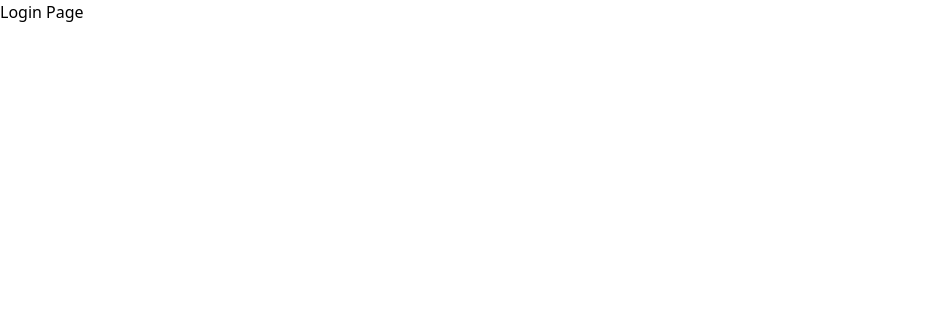
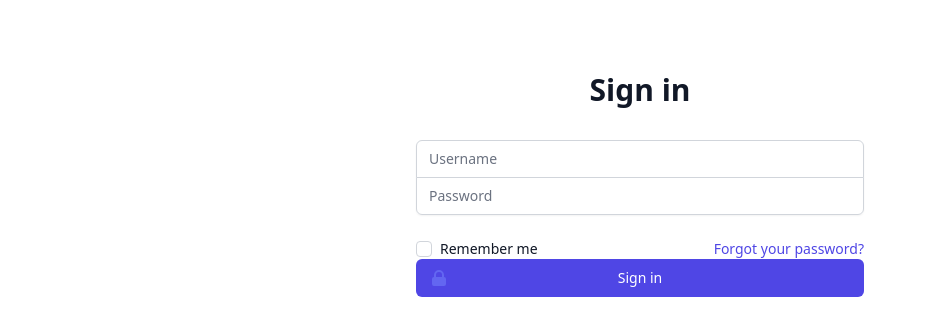
Before and after one commit to nNabakhteveli/Invoices-UI, a React (Create React App) app: page / in a window 1280 px wide. Shown: the top 336 px of the page, without its empty margins (0-926 px from the left). Built offline with nearby package versions, Linux system fonts and the light colour scheme.

Commit message:
Added login page

```diff
--- a/package.json
+++ b/package.json
@@ -3,6 +3,8 @@
   "version": "0.1.0",
   "private": true,
   "dependencies": {
+    "@heroicons/react": "^1.0.6",
+    "@tailwindcss/forms": "^0.5.2",
     "@testing-library/jest-dom": "^5.16.4",
     "@testing-library/react": "^13.3.0",
     "@testing-library/user-event": "^13.5.0",
@@ -10,6 +12,7 @@
     "react-dom": "^18.2.0",
     "react-router-dom": "^6.3.0",
     "react-scripts": "5.0.1",
+    "tailwindcss-plugin-heroicons": "^0.0.9",
     "web-vitals": "^2.1.4"
   },
   "scripts": {
--- a/public/index.html
+++ b/public/index.html
@@ -1,5 +1,5 @@
 <!DOCTYPE html>
-<html lang="en">
+<html lang="en" class="h-full bg-gray-50">
   <head>
     <meta charset="utf-8" />
     <link rel="icon" href="%PUBLIC_URL%/favicon.ico" />
@@ -26,7 +26,7 @@
     -->
     <title>React App</title>
   </head>
-  <body>
+  <body class="h-full">
     <noscript>You need to enable JavaScript to run this app.</noscript>
     <div id="root"></div>
     <!--
--- a/src/App.js
+++ b/src/App.js
@@ -1,13 +1,14 @@
 import { BrowserRouter as Router, Routes, Route } from 'react-router-dom';
 
-import Login from './components/Login/Login';
+import LoginPage from './components/Login';
 
 
 function App() {
   return (
     <Router>
       <Routes>
-        <Route path="/" element={<Login />} />
+        <Route path="/" element={<LoginPage />} />
+        <Route path="/content" element={<h1>Content Page</h1>} />
       </Routes>
     </Router>
   );
--- /dev/null
+++ b/src/components/Login.jsx
@@ -0,0 +1,80 @@
+import { LockClosedIcon } from '@heroicons/react/solid'
+import { Link } from 'react-router-dom'
+
+export default function LoginPage() {
+  return (
+    <>
+      <div className="min-h-full flex items-center justify-center py-12 px-4 sm:px-6 lg:px-8">
+        <div className="max-w-md w-full space-y-8">
+          <div>
+            <h2 className="mt-6 text-center text-3xl font-extrabold text-gray-900">Sign in</h2>
+          </div>
+          <form className="mt-8 space-y-6" action="#">
+            <input type="hidden" name="remember" defaultValue="true" />
+            <div className="rounded-md shadow-sm -space-y-px">
+              <div>
+                <label htmlFor="username" className="sr-only">
+                  Username
+                </label>
+                <input
+                  id="username"
+                  name="username"
+                  type="text"
+                  required
+                  className="appearance-none rounded-none relative block w-full px-3 py-2 border border-gray-300 placeholder-gray-500 text-gray-900 rounded-t-md focus:outline-none focus:ring-indigo-500 focus:border-indigo-500 focus:z-10 sm:text-sm"
+                  placeholder="Username"
+                />
+              </div>
+              <div>
+                <label htmlFor="password" className="sr-only">
+                  Password
+                </label>
+                <input
+                  id="password"
+                  name="password"
+                  type="password"
+                  autoComplete="current-password"
+                  required
+                  className="appearance-none rounded-none relative block w-full px-3 py-2 border border-gray-300 placeholder-gray-500 text-gray-900 rounded-b-md focus:outline-none focus:ring-indigo-500 focus:border-indigo-500 focus:z-10 sm:text-sm"
+                  placeholder="Password"
+                />
+              </div>
+            </div>
+
+            <div className="flex items-center justify-between">
+              <div className="flex items-center">
+                <input
+                  id="remember-me"
+                  name="remember-me"
+                  type="checkbox"
+                  className="h-4 w-4 text-indigo-600 focus:ring-indigo-500 border-gray-300 rounded"
+                />
+                <label htmlFor="remember-me" className="ml-2 block text-sm text-gray-900">
+                  Remember me
+                </label>
+              </div>
+
+              <div className="text-sm">
+                <a href="#" className="font-medium text-indigo-600 hover:text-indigo-500">
+                  Forgot your password?
+                </a>
+              </div>
+            </div>
+
+            <Link to='/content'>
+              <button
+                type="submit"
+                className="group relative w-full flex justify-center py-2 px-4 border border-transparent text-sm font-medium rounded-md text-white bg-indigo-600 hover:bg-indigo-700 focus:outline-none focus:ring-2 focus:ring-offset-2 focus:ring-indigo-500"
+              >
+                <span className="absolute left-0 inset-y-0 flex items-center pl-3">
+                  <LockClosedIcon className="h-5 w-5 text-indigo-500 group-hover:text-indigo-400" aria-hidden="true" />
+                </span>
+                Sign in
+              </button>
+            </Link>
+          </form>
+        </div>
+      </div>
+    </>
+  )
+}
--- a/src/components/Login/Login.jsx
+++ /dev/null
@@ -1,3 +0,0 @@
-export default function Login() {
-   return <h1>Login Page</h1>
-}
--- a/tailwind.config.js
+++ b/tailwind.config.js
@@ -6,5 +6,7 @@ module.exports = {
   theme: {
     extend: {},
   },
-  plugins: [],
+  plugins: [
+    require('@tailwindcss/forms')
+  ],
 }
```
Also changed, not shown: 1 other file (tests, documents, lock files or other folders).
